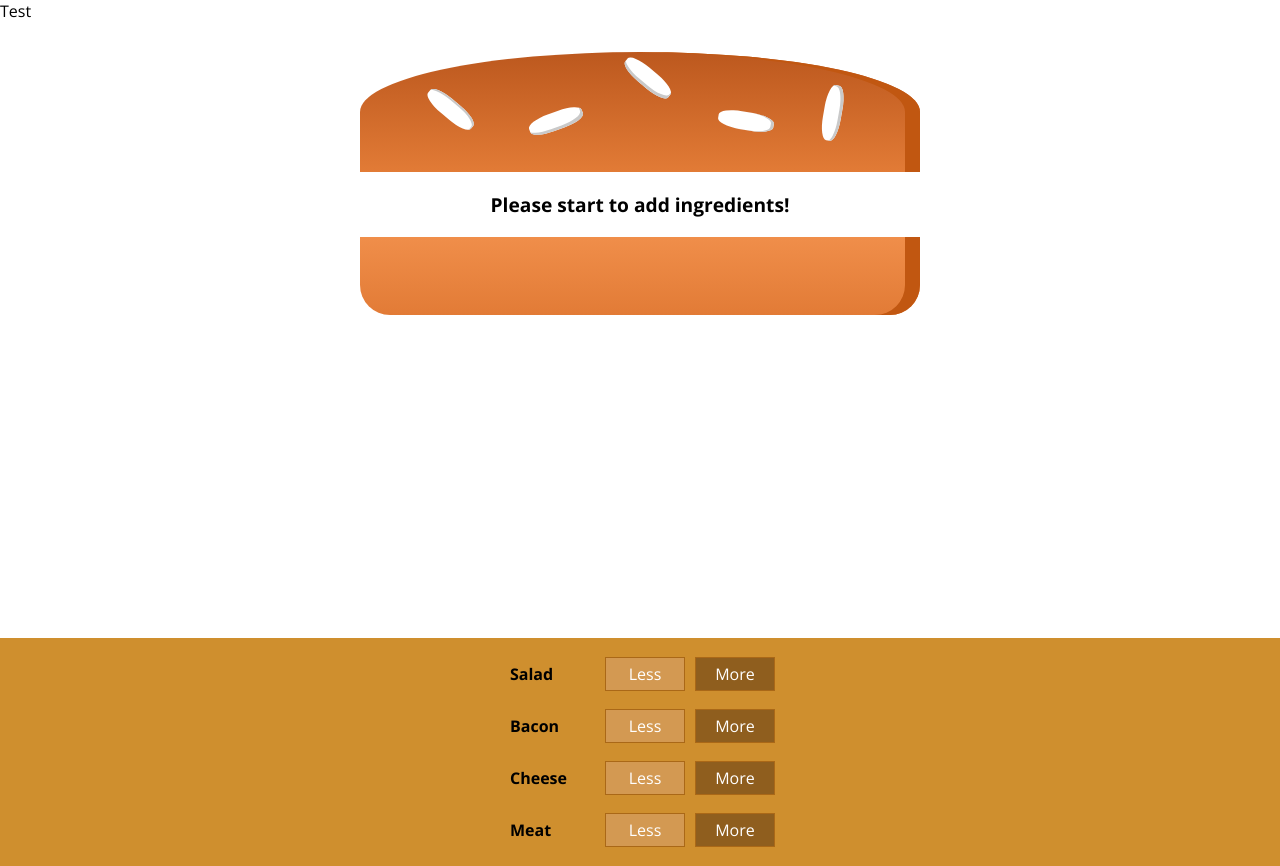
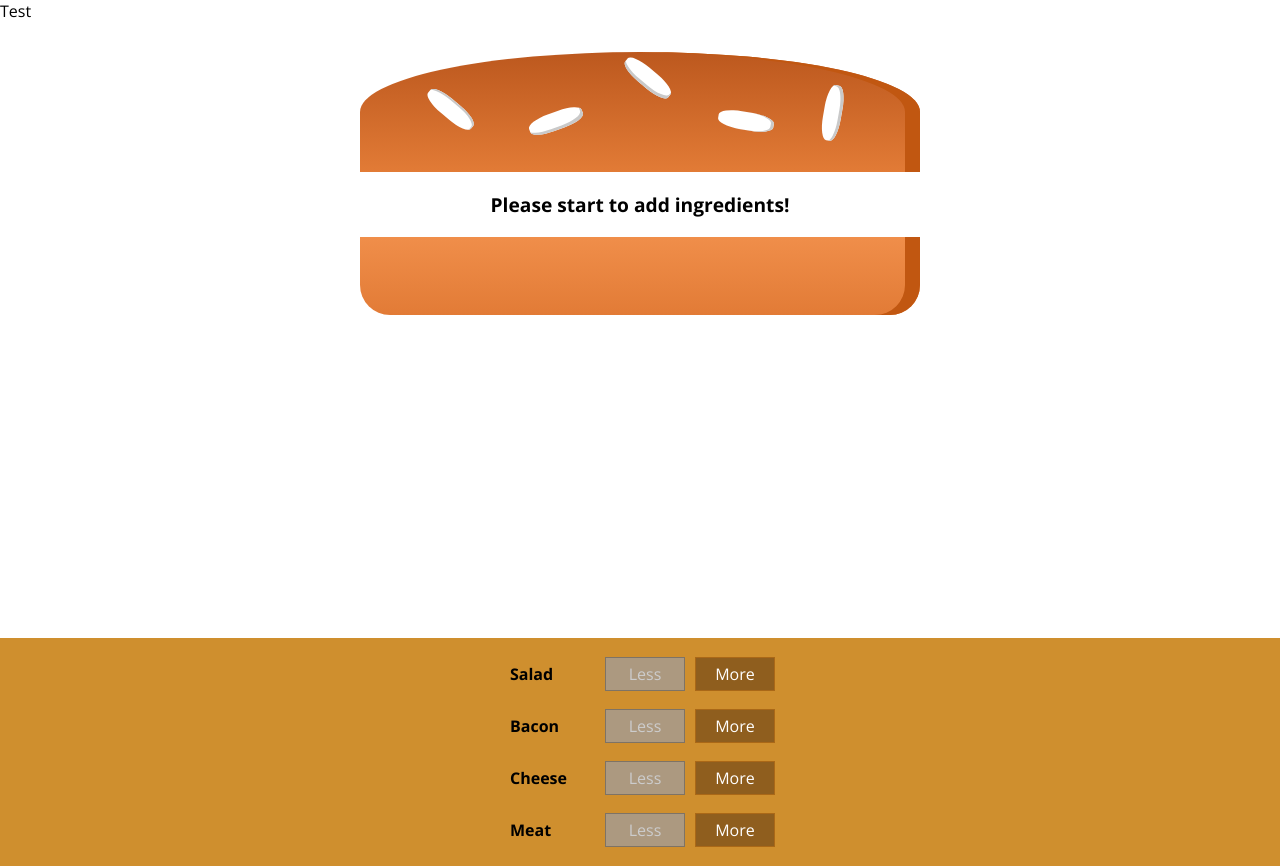
Before and after one commit to rodalladea/training-react-burgerApp, a React app: page / in a window 1280 px wide. Built offline with nearby package versions, Linux system fonts and the light colour scheme.

Commit message:
add a functionality to the buttons of each ingredients

```diff
--- a/src/components/Burger/BuildControls/BuildControl/BuildControl.js
+++ b/src/components/Burger/BuildControls/BuildControl/BuildControl.js
@@ -5,8 +5,8 @@
     return (
         <div className={classes.BuildControl}>
             <div className={classes.Label}>{props.label}</div>
-            <button className={classes.Less}>Less</button>
-            <button className={classes.More}>More</button>
+            <button className={classes.Less} onClick={props.removed} disabled={props.disabled}>Less</button>
+            <button className={classes.More} onClick={props.added}>More</button>
         </div>
     );
 };
--- a/src/components/Burger/BuildControls/BuildControls.js
+++ b/src/components/Burger/BuildControls/BuildControls.js
@@ -13,7 +13,12 @@
     return (
         <div className={classes.BuildControls}>
             {controls.map(ctrl => (
-                <BuildControl key={ctrl.label} label={ctrl.label} />
+                <BuildControl
+                    key={ctrl.label}
+                    label={ctrl.label}
+                    added={() => props.ingredientAdded(ctrl.type)}
+                    removed={() => props.ingredientRemoved(ctrl.type)}
+                    disabled={props.disabled[ctrl.type]} />
             ))}
         </div>
     );
--- a/src/containers/BurgerBuilder/BurgerBuilder.js
+++ b/src/containers/BurgerBuilder/BurgerBuilder.js
@@ -2,6 +2,13 @@
 import Aux from '../../hoc/Aux';
 import Burger from '../../components/Burger/Burger';
 import BuildControls from '../../components/Burger/BuildControls/BuildControls';
+
+const INGREDIENT_PRICES = {
+    salad: 0.5,
+    cheese: 0.4,
+    meat: 1.5,
+    bacon: 0.7
+};
 
 class BurgerBuilder extends Component {
     state = {
@@ -10,14 +17,58 @@
             bacon: 0,
             cheese: 0,
             meat: 0
-        }
+        },
+        totalPrice: 4
     }
 
+    addIngredientHandler = (type) => {
+        const oldCount = this.state.ingredients[type];
+        const updatedCount = oldCount + 1;
+        const updatedIngredients = {
+            ...this.state.ingredients
+        };
+        updatedIngredients[type] = updatedCount;
+
+        const priceAddition = INGREDIENT_PRICES[type];
+        const oldPrice = this.state.totalPrice;
+        const newPrice = oldPrice + priceAddition;
+
+        this.setState({ingredients: updatedIngredients, totalPrice: newPrice});
+    };
+
+    removeIngredientHandler = (type) => {
+        const oldCount = this.state.ingredients[type];
+        if (oldCount > 0) {
+            const updatedCount = oldCount - 1;
+            const updatedIngredients = {
+                ...this.state.ingredients
+            };
+            updatedIngredients[type] = updatedCount;
+
+            const priceAddition = INGREDIENT_PRICES[type];
+            const oldPrice = this.state.totalPrice;
+            const newPrice = oldPrice - priceAddition;
+
+            this.setState({ingredients: updatedIngredients, totalPrice: newPrice});
+        }
+    };
+
     render() {
+        const disabledInfo = {
+            ...this.state.ingredients
+        }
+
+        for (let key in disabledInfo) {
+            disabledInfo[key] = disabledInfo[key] <= 0;
+        }
+
         return (
             <Aux>
                 <Burger ingredients={this.state.ingredients} />
-                <BuildControls />
+                <BuildControls
+                    ingredientAdded={this.addIngredientHandler}
+                    ingredientRemoved={this.removeIngredientHandler}
+                    disabled={disabledInfo} />
             </Aux>
         );
     }
```
